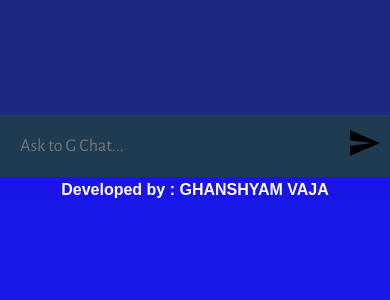
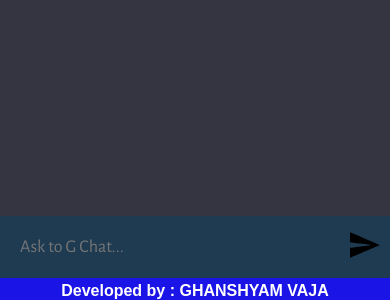
Before and after one commit to ghanshyamvaja11/GChatBot, a website built with Vite: page client/index.html in a window 390 px wide. Shown: the part 566-866 px from the top of the page. Before the commit the page ends 844 px from the top, so only its background shows below. Built offline with nearby package versions, Linux system fonts and the light colour scheme.

Commit message:
css update

```diff
--- a/client/style.css
+++ b/client/style.css
@@ -13,8 +13,9 @@ body {
 
 #app {
   width: 100vw;
-  height: 96vh;
-  background: #1e2782;
+  height: 100vh;
+  background: #343541;
+
   display: flex;
   flex-direction: column;
   align-items: center;
@@ -49,13 +50,14 @@ body {
 }
 
 .ai {
-  background: #040622;
+  background: #40414F;
 }
 
 .chat {
   width: 100%;
   max-width: 1280px;
   margin: 0 auto;
+
   display: flex;
   flex-direction: row;
   align-items: flex-start;
@@ -86,6 +88,7 @@ body {
 
 .message {
   flex: 1;
+
   color: #dcdcdc;
   font-size: 20px;
 
@@ -122,9 +125,11 @@ form {
 }
 
 textarea {
-  width: 96%;
+  width: 100%;
+
   color: #fff;
   font-size: 18px;
+
   padding: 10px;
   background: transparent;
   border-radius: 5px;
@@ -143,15 +148,3 @@ form img {
   width: 30px;
   height: 30px;
 }
-
-@media only screen and (max-width: 600px) {
-  #app {
-  width: 100vw;
-  height: 88vh;
-  background: #1e2782;
-  display: flex;
-  flex-direction: column;
-  align-items: center;
-  justify-content: space-between;
-}
-}
```
